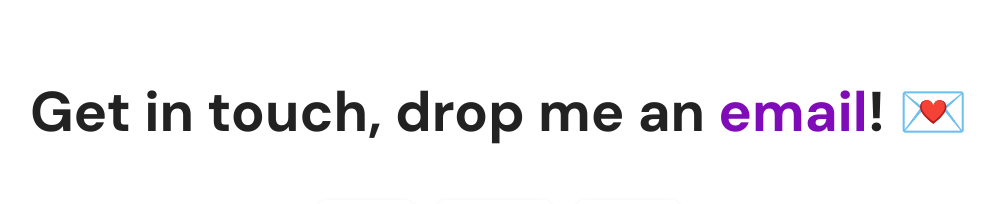
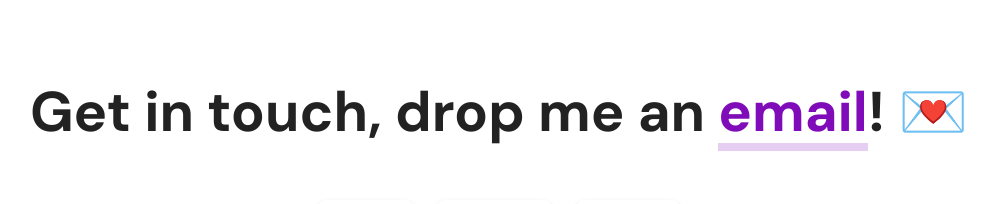
Before and after one commit to kmalcaba/kmalcaba.github.io, a React (Create React App) app: page / in a window 1280 px wide. Shown: the part 2104-2308 px from the top of the page, without its empty margins (141-1136 px from the left). Built offline with nearby package versions, Linux system fonts and the light colour scheme.

Commit message:
Change email link style

```diff
--- a/src/components/Contact/Contact.jsx
+++ b/src/components/Contact/Contact.jsx
@@ -1,5 +1,6 @@
 import "./Contact.scss";
 import Button from "../Button/Button";
+import HighlightLink from "../HighlightLink/HighlightLink";
 import { ContainerWrapper, MotionWrapper } from "../../wrapper";
 
 import { AiFillMail, AiFillLinkedin, AiFillGithub } from "react-icons/ai";
@@ -9,9 +10,9 @@ function Contact() {
     <div className="contact">
       <h2>
         Get in touch, drop me an{" "}
-        <a className="contact-link" href="mailto:kirsten.malcaba@outlook.com">
+        <HighlightLink href="mailto:kirsten.malcaba@outlook.com">
           email
-        </a>
+        </HighlightLink>
         ! 💌
       </h2>
       <div className="contact-cards">
--- a/src/components/Contact/Contact.scss
+++ b/src/components/Contact/Contact.scss
@@ -26,51 +26,8 @@
     }
   }
 
-  a.contact-link::before,
-  a.contact-link::after {
-    position: absolute;
-    width: 100%;
-    height: 3px;
-    background: $color-primary;
-    top: 100%;
-    left: 0;
-    pointer-events: none;
-  }
-
-  a.contact-link::before {
-    content: "";
-  }
-
-  a.contact-link {
+  a {
     color: $color-primary;
-    text-decoration: none;
-    position: relative;
-
-    &:hover::before {
-      transform-origin: 0% 50%;
-      transform: scale3d(1, 2, 1);
-      transition-timing-function: cubic-bezier(0.7, 0, 0.2, 1);
-    }
-
-    &::before {
-      transform-origin: 100% 50%;
-      transform: scale3d(0, 1, 1);
-      transition: transform 0.3s cubic-bezier(0.2, 1, 0.8, 1);
-    }
-
-    &:hover::after {
-      transform-origin: 0% 50%;
-      transform: scale3d(1, 1, 1);
-      transition-timing-function: cubic-bezier(0.7, 0, 0.2, 1);
-    }
-
-    &::after {
-      content: "";
-      top: calc(100% + 10px);
-      transform-origin: 100% 50%;
-      transform: scale3d(0, 1, 1);
-      transition: transform 0.4s 0.1s cubic-bezier(0.2, 1, 0.8, 1);
-    }
   }
 
   .contact-cards {
```
